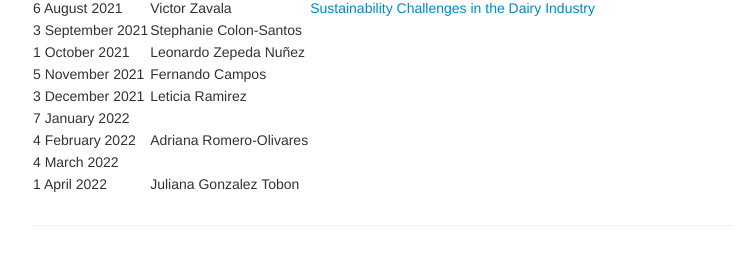
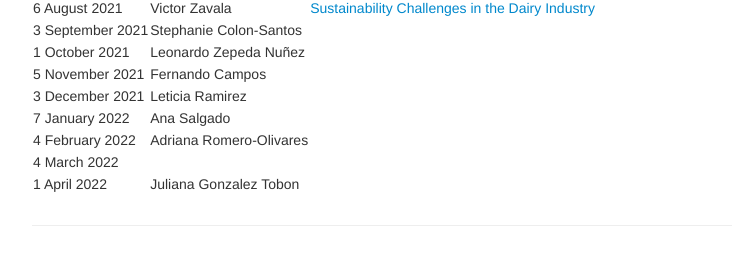
Before and after one commit to solislemuslab/solislemuslab.github.io, a Jekyll site: the page built from pages/talks.md, in a window 1280 px wide and 900 px high, scrolled down 2952 px. Shown: the part 643-897 px from the top of the window, without its empty margins (258-997 px from the left). Built offline with Jekyll 4.4.1, drawn with Linux system fonts in a browser that asks for light colours.

Commit message:
updated zoominario talks

```diff
--- a/pages/talks.md
+++ b/pages/talks.md
@@ -252,7 +252,7 @@ Great! Please fill out [this google form](https://forms.gle/1kpZE1XrKe9YS9cHA)
 | 1 October 2021 | Leonardo Zepeda Nuñez | |
 | 5 November 2021 | Fernando Campos | |
 | 3 December 2021 | Leticia Ramirez | |
-| 7 January 2022 |  | |
+| 7 January 2022 | Ana Salgado | |
 | 4 February 2022 | Adriana Romero-Olivares | |
 | 4 March 2022 |  | |
 | 1 April 2022 | Juliana Gonzalez Tobon | |
```
